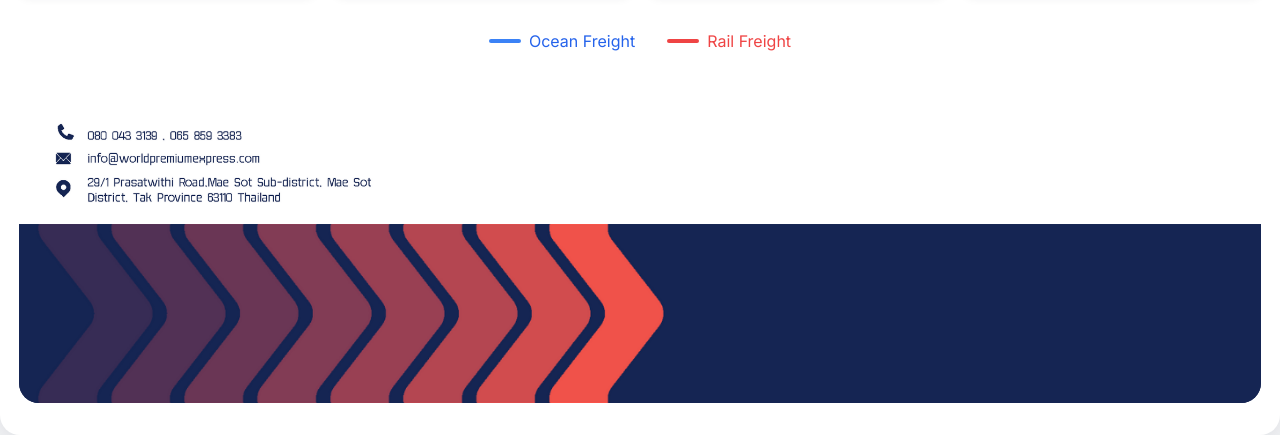
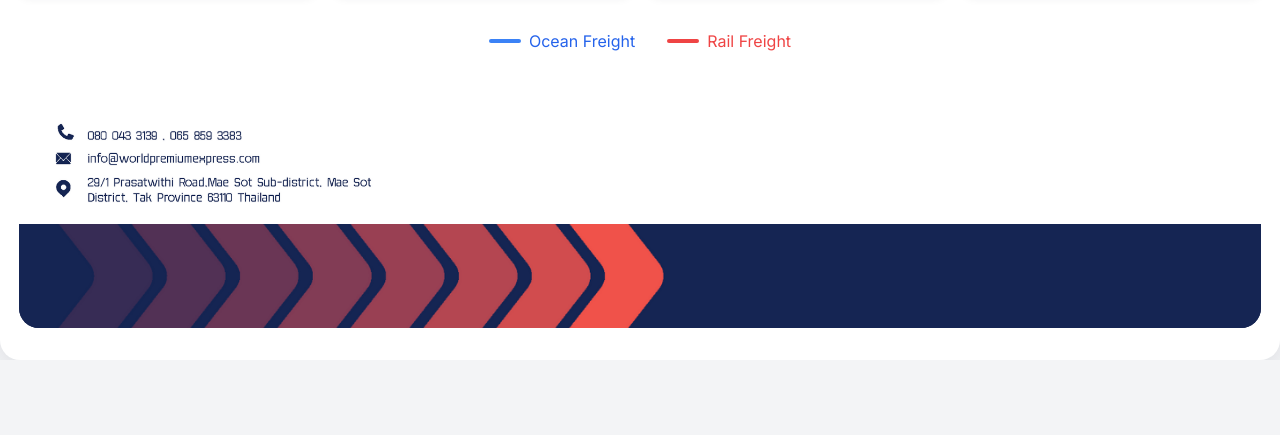
Before and after one commit to teeradetchw/Ocean-Freight-Shipment-Routing, a plain HTML site: page index.html in a window 1280 px wide. Shown: the part 1115-1550 px from the top of the page. After the commit the page ends 1475 px from the top, so only its background shows below. Drawn offline with nearby package versions, Linux system fonts and the light colour scheme.

Commit message:
Add responsive styling for footer graphic and improve image handling

```diff
--- a/index.html
+++ b/index.html
@@ -226,6 +226,18 @@
             margin-left: -16px !important;
             margin-top: -16px !important;
         }
+        .footer-end-img {
+            width: 100%;
+            height: 104px;
+            object-fit: cover;
+            display: block;
+            margin: 0;
+        }
+        @media (max-width: 700px) {
+            .footer-end-img {
+                height: 52px;
+            }
+        }
     </style>
 </head>
 <body class="bg-gray-100">
@@ -286,7 +298,7 @@
             <div class="footer-contact">
                 <img src="src/contact.png" alt="Contact Info" class="footer-contact-img">
             </div>
-            <img src="src/footer-end-v2.png" alt="Footer Graphic" style="width: 100%; display: block; margin: 0;">
+            <img src="src/footer-end-v2.png" alt="Footer Graphic" class="footer-end-img">
         </footer>
     </div>
 
```
